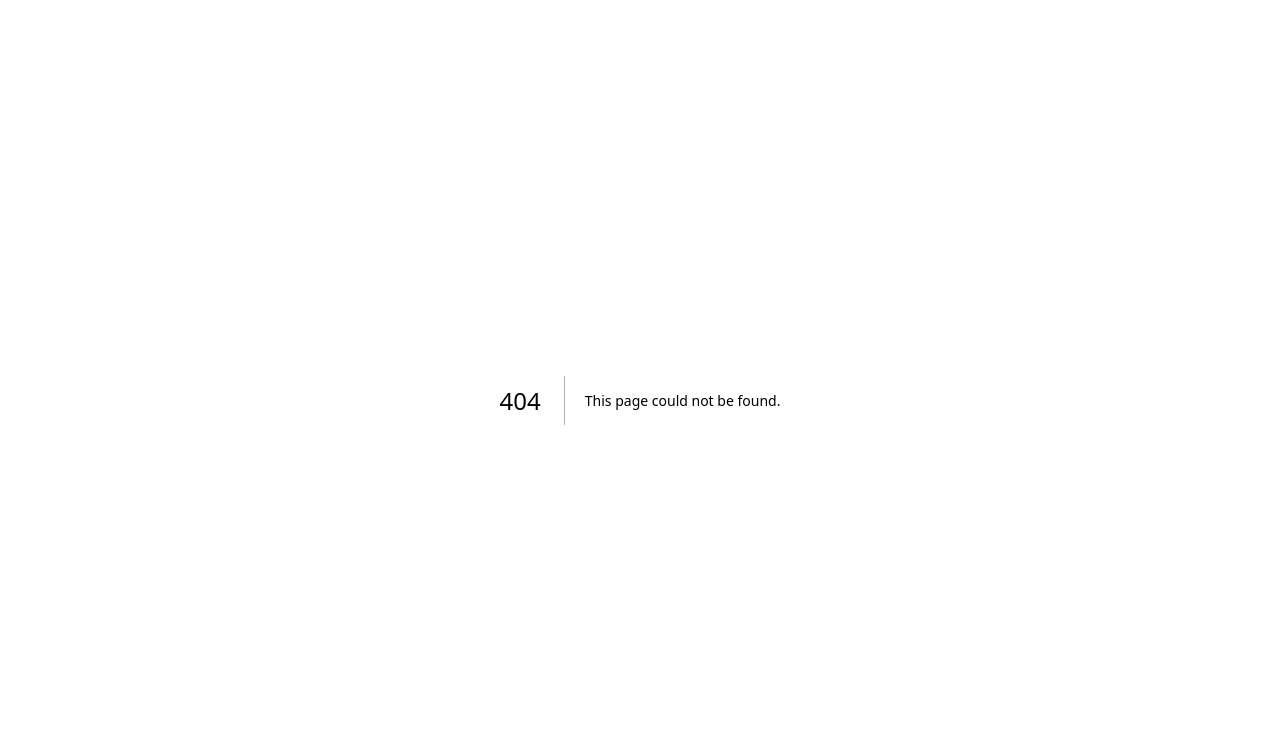
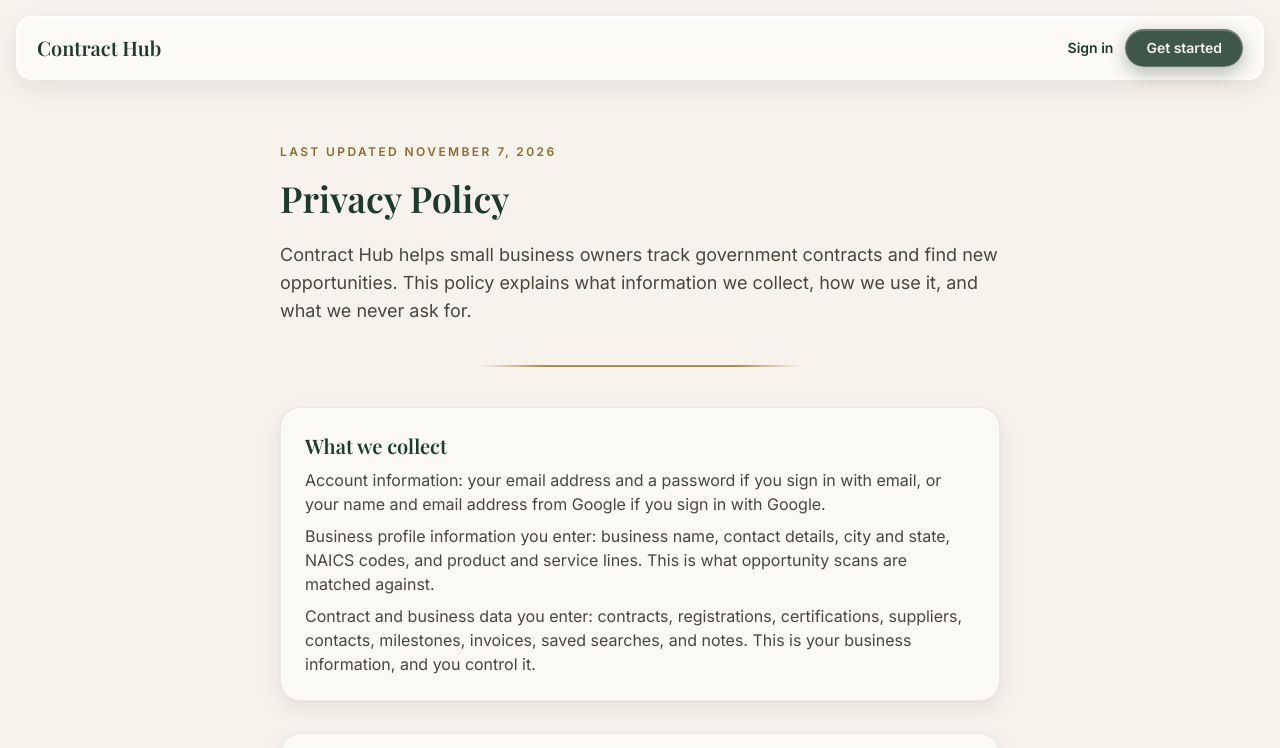
Before and after one commit to RISHAOFFICIAL/contract-hub, a Next.js app: page /privacy in a window 1280 px wide. Before the commit this address had no page. Shown: the top 748 px of the page. Built offline with nearby package versions, Linux system fonts and the light colour scheme.

Commit message:
Add public privacy policy page

```diff
--- a/src/app/page.tsx
+++ b/src/app/page.tsx
@@ -147,6 +147,14 @@ export default function LandingPage() {
           General information only, not legal advice. Never enter government
           portal passwords here.
         </p>
+        <p className="mt-3">
+          <Link
+            href="/privacy"
+            className="font-semibold text-forest hover:text-forest-light"
+          >
+            Privacy Policy
+          </Link>
+        </p>
       </footer>
     </main>
   );
--- /dev/null
+++ b/src/app/privacy/page.tsx
@@ -0,0 +1,152 @@
+import type { Metadata } from "next";
+import Link from "next/link";
+
+export const metadata: Metadata = {
+  title: "Privacy Policy | Contract Hub",
+  description:
+    "How Contract Hub collects, uses, and protects your information.",
+};
+
+const SECTIONS = [
+  {
+    title: "What we collect",
+    body: [
+      "Account information: your email address and a password if you sign in with email, or your name and email address from Google if you sign in with Google.",
+      "Business profile information you enter: business name, contact details, city and state, NAICS codes, and product and service lines. This is what opportunity scans are matched against.",
+      "Contract and business data you enter: contracts, registrations, certifications, suppliers, contacts, milestones, invoices, saved searches, and notes. This is your business information, and you control it.",
+    ],
+  },
+  {
+    title: "What we never ask for",
+    body: [
+      "Contract Hub never asks for your government portal passwords, banking logins, card numbers, or full EINs. Never enter those here. Your SAM.gov, state, and local portal accounts stay yours, and you sign in to them separately.",
+    ],
+  },
+  {
+    title: "How we use your information",
+    body: [
+      "Your account and profile keep you signed in and make the app work for your business.",
+      "Your profile keywords and NAICS codes are used to match daily opportunity scans to your business. Scans read public listings from SAM.gov, Detroit Bonfire, and MITN, and only your own business sees its results.",
+      "We do not sell your data. We do not share your business information with other businesses, advertisers, or data brokers.",
+    ],
+  },
+  {
+    title: "Sign-in and cookies",
+    body: [
+      "We use a session cookie to keep you signed in. It is required for the app to work and is removed when you sign out. We do not use advertising cookies or third party trackers.",
+    ],
+  },
+  {
+    title: "Your data and your choices",
+    body: [
+      "You can edit or delete the information you entered at any time from inside the app. To delete your account and all of its data, email us at hghmgmtgroup@gmail.com from the email address on your account and ask us to delete it. We will confirm once it is done.",
+      "If you have a question about your data, email hghmgmtgroup@gmail.com.",
+    ],
+  },
+  {
+    title: "Changes to this policy",
+    body: [
+      "If this policy changes, the updated version will be posted here with a new date. Continued use of Contract Hub after a change means you accept the updated policy.",
+    ],
+  },
+];
+
+export default function PrivacyPage() {
+  return (
+    <main className="min-h-screen bg-ivory text-ink">
+      {/* Header */}
+      <header className="sticky top-0 z-40">
+        <div className="glass mx-4 mt-4 rounded-2xl px-5 py-3 flex items-center justify-between">
+          <Link
+            href="/"
+            className="font-display text-xl font-semibold text-forest"
+          >
+            Contract Hub
+          </Link>
+          <div className="flex items-center gap-3">
+            <Link
+              href="/login"
+              className="text-sm font-semibold text-forest hover:text-forest-light"
+            >
+              Sign in
+            </Link>
+            <Link
+              href="/signup"
+              className="btn-glass btn-primary-glass px-5 py-2 text-sm"
+            >
+              Get started
+            </Link>
+          </div>
+        </div>
+      </header>
+
+      {/* Policy */}
+      <section className="mx-auto max-w-3xl px-6 pt-16 pb-16">
+        <p className="text-xs font-semibold uppercase tracking-[0.2em] text-brass-dark">
+          Last updated November 7, 2026
+        </p>
+        <h1 className="font-display mt-4 text-4xl font-semibold leading-tight text-forest">
+          Privacy Policy
+        </h1>
+        <p className="mt-5 text-lg text-ink-soft">
+          Contract Hub helps small business owners track government contracts
+          and find new opportunities. This policy explains what information
+          we collect, how we use it, and what we never ask for.
+        </p>
+        <hr className="rule-brass mx-auto mt-10 max-w-xs" />
+
+        <div className="mt-10 space-y-8">
+          {SECTIONS.map((s) => (
+            <div key={s.title} className="card-lux p-6">
+              <h2 className="font-display text-xl font-semibold text-forest">
+                {s.title}
+              </h2>
+              {s.body.map((p) => (
+                <p key={p.slice(0, 32)} className="mt-2 text-ink-soft">
+                  {p}
+                </p>
+              ))}
+            </div>
+          ))}
+        </div>
+
+        <p className="mt-10 text-center text-sm text-ink-faint">
+          Questions about this policy? Email{" "}
+          <a
+            href="mailto:hghmgmtgroup@gmail.com"
+            className="font-semibold text-forest hover:text-forest-light"
+          >
+            hghmgmtgroup@gmail.com
+          </a>
+          .
+        </p>
+        <p className="mt-6 text-center">
+          <Link
+            href="/"
+            className="text-sm font-semibold text-forest hover:text-forest-light"
+          >
+            Back to Contract Hub
+          </Link>
+        </p>
+      </section>
+
+      <footer className="border-t border-ink/10 px-6 py-8 text-center text-sm text-ink-faint">
+        <p className="font-display text-lg font-semibold text-forest">
+          Contract Hub
+        </p>
+        <p className="mt-1">
+          General information only, not legal advice. Never enter government
+          portal passwords here.
+        </p>
+        <p className="mt-3">
+          <Link
+            href="/privacy"
+            className="font-semibold text-forest hover:text-forest-light"
+          >
+            Privacy Policy
+          </Link>
+        </p>
+      </footer>
+    </main>
+  );
+}
```
